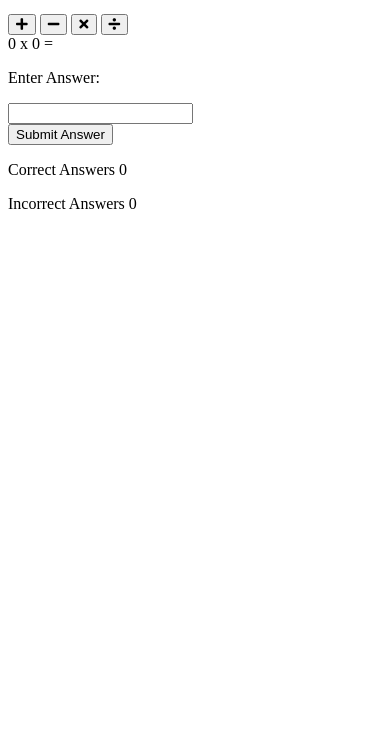
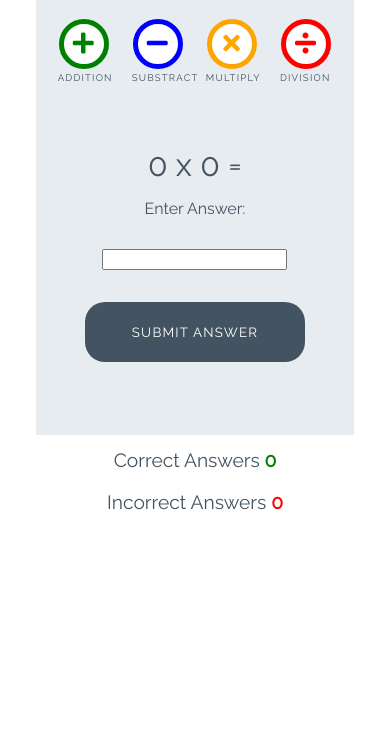
Before and after one commit to nfepb/love-math, a plain HTML site: page index.html in a window 390 px wide. Shown: the part 105-844 px from the top of the page. Drawn offline with Linux system fonts and the light colour scheme.

Commit message:
Add styles for games

```diff
--- a/assets/css/style.css
+++ b/assets/css/style.css
@@ -1,15 +1,252 @@
+/* --------- Global style */
+
+body {
+    background-color: white;
+    font-family: "Raleway", sans-serif;
+    color: #445361;
+    text-align: center;
+}
+
+/* --------- Heading */
+
+.heading {
+    text-align: center;
+    font-size: 2.5rem;
+}
+
+.logo {
+    height: 40px;
+    padding-right: 5px;
+}
+
+/* --------- Game layout */
+
 .game-area {
+    background-color: #E6ECF0;
+    box-sizing: border-box;
+    width: 85%;
+    height: 65vh;
+    max-height: 450px;
+    max-width: 830px;
+    margin-left: auto;
+    margin-right: auto;
+    padding: 1%;
+}
 
+.question-area {
+    width: 50%;
+    font-size: 2rem;
+    margin: auto;
+    padding: 50px 0;
+}
+
+.question-area span {
+    padding: 0 15px;
+}
+
+.score-area {
+    margin: 5px auto;
+    width: 60%;
+    font-size: 1.2rem;
 }
 
 .controls-area {
-
+    width: 85%;
+    margin: 30px auto;
 }
 
-.questions-area {
+#score {
+    color: green;
+    font-weight: bold;
+}
 
+#incorrect {
+    color: red;
+    font-weight: bold;
+}
+
+.answer-message {
+    display: none;
+    font-size: 1rem;
+}
+
+#answer-box {
+    border: none;
+    color: #445361;
+    display: inline-block;
+    height: 40px;
+    width: 80px;
+    font-size: 1.2rem;
+}
+
+.scores {
+    display: inline-block;
+    padding: 25px;
+}
+
+/* --------- Buttons */
+
+.btn {
+    width: 220px;
+    height: 60px;
+    font-family: "Raleway", sans-serif;
+    text-transform: uppercase;
+    letter-spacing: 1.2px;
+    color: white;
+}
+
+.btn:focus {
+    outline: none;
+}
+
+.btn--big {
+    padding-top: 10px;
+    border-radius: 50%;
+    background-color: white;
+    border: 10px solid;
+    width: 100px;
+    height: 100px;
+    font-size: 3.2rem;
+    margin: 0 30px;
+    transition: all 0.5s;
+}
+
+.btn--big::after{
+    content: attr(data-type);
+    font-size: 1rem;
+    color: #445361;
+    position: relative;
+    left: -0.5rem;
+}
+
+.btn--blue {
+    border-color: blue;
+    color: blue;
+}
+
+.btn--blue:active,
+.btn--blue:hover {
+    background-color: darkblue;
+    color: white;
+}
+
+.btn--orange {
+    border-color: orange;
+    color: orange;
+}
+
+.btn--orange:active,
+.btn--orange:hover {
+    background-color: darkorange;
+    color: white;
+}
+
+.btn--red {
+    border-color: red;
+    color: red;
+}
+
+.btn--red:active,
+.btn--red:hover {
+    background-color: darkred;
+    color: white;
+}
+
+.btn--green {
+    border-color: green;
+    color: green;
+}
+
+.btn--green:active,
+.btn--green:hover {
+    background-color: darkgreen;
+    color: white;
+}
+
+.btn--gray {
+    margin-top: 25px;
+    background-color: #445361;
+    border: 1px transparent;
+    border-radius: 20px;
+}
+
+.btn--gray:active,
+.btn--gray:hover {
+    background-color: #0d1013;
+}
+
+/* --------- Media queries */
+
+@media (max-width: 414px) {
+    .controls-area {
+        width: 100%;
+    }
+
+    .btn--big {
+        margin: 0 10px;
+        padding: 5px;
+        border: 5px solid;
+        width: 50px;
+        height: 50px;
+        font-size: 1.5rem;
+    }
+
+    .btn--big::after {
+        font-size: 0.6rem;
+        left: -0.7rem;
+    }
+
+    .question-area {
+        padding: 10% 0;
+        width: 100%;
+    }
+
+    .question-area span {
+        padding: 0;
+    }
+
+    .answer-message {
+        display: block;
+    }
+
+    #answer-box {
+        display: block;
+        margin: 0 auto;
+    }
+    .btn--gray {
+        margin-top: 0;
     }
 
     .score-area {
+        width: 100%;
+    }
+
+    .scores {
+        margin: 0.5em auto;
+        display: block;
+        padding: 5px;
+    }
+
+    .heading {
+        font-size: 2rem;
+    }
+}
+
+@media (max-width: 320px) {
+    .game-area {
+        height: 70vh;
+    }
+
+    .controls-area {
+        width: 75%;
+        margin: 10px auto;
+    }
+
+    .btn--big {
+        margin: 10px 10px;
+    }
+    .question-area {
+        padding: 10px 0;
+    }
 
 }
--- a/index.html
+++ b/index.html
@@ -21,16 +21,16 @@
 
     <div class="game-area">
         <div class="controls-area">
-            <button class="btn btn--big btn--green">
+            <button data-type="addition" class="btn btn--big btn--green">
                 <i class="fas fa-plus"></i>
             </button>
-            <button class="btn btn--big btn--blue">
+            <button data-type="substract" class="btn btn--big btn--blue">
                 <i class="fas fa-minus"></i>
             </button>
-            <button class="btn btn--big btn--orange">
+            <button data-type="multiply" class="btn btn--big btn--orange">
                 <i class="fas fa-times"></i>
             </button>
-            <button class="btn btn--big btn--red">
+            <button data-type="division" class="btn btn--big btn--red">
                 <i class="fas fa-divide"></i>
             </button>
         </div>
@@ -42,7 +42,7 @@
             <p class="answer-message">Enter Answer:</p>
             <input id="answer-boxc" type="number">
         </div>
-        <button class="btn btn--gray">Submit Answer</button>
+        <button data-type="submit" class="btn btn--gray">Submit Answer</button>
 
     </div>
 
```
Lines whose indentation alone changed are shown as unchanged.
